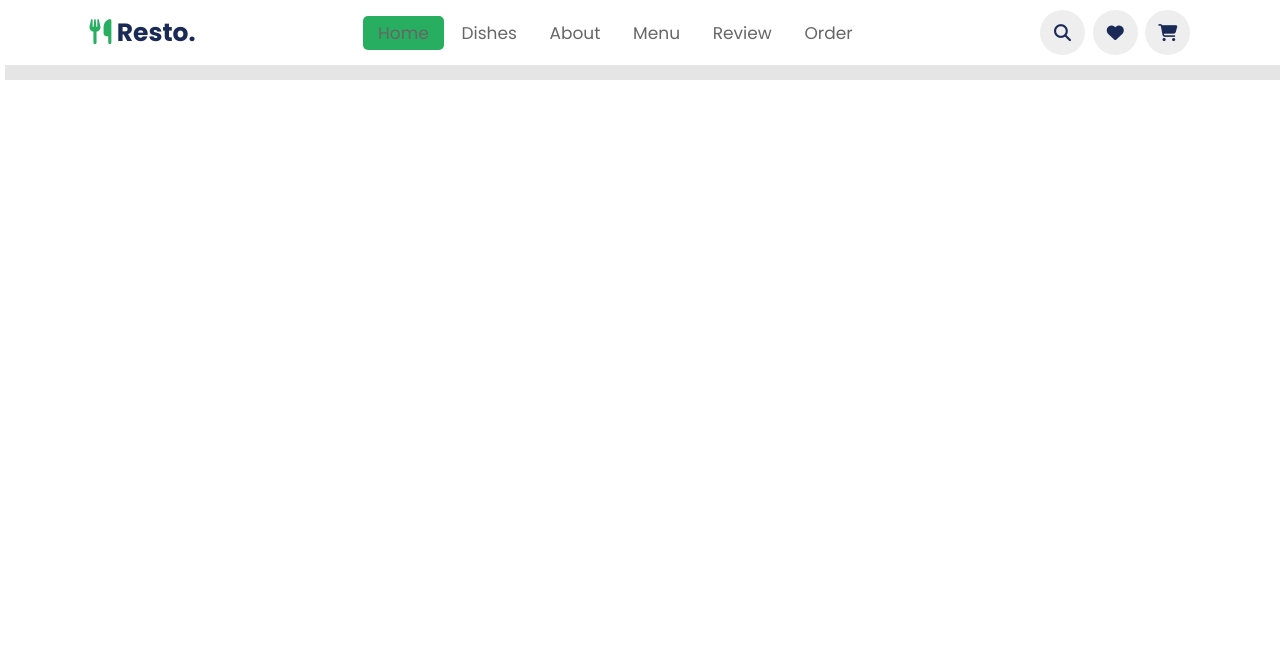
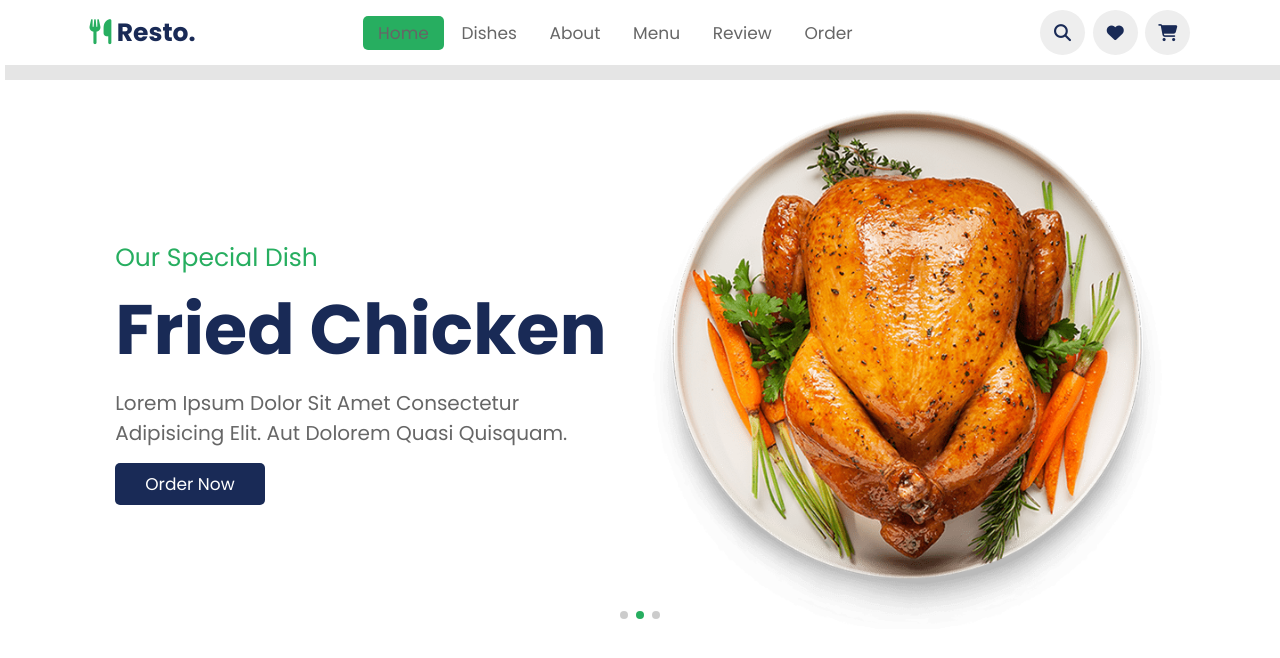
Before and after one commit to arifulhasantotul/projectresto, a plain HTML site: page index.html in a window 1280 px wide. Drawn offline with nearby package versions, Linux system fonts and the light colour scheme.

Commit message:
slider done

```diff
--- a/css/style.css
+++ b/css/style.css
@@ -144,7 +144,72 @@ header .icons #menu_bars{
     top: 2rem; right: 3rem;
     font-size: 4rem;
 }
+/* search end  */
+/* main start */
+main section{
+    padding: 2rem 9%;
+}
 
+main section:nth-child(even){
+    background: #eee;
+}
+.btn{
+    margin-top: 1rem;
+    display: inline-block;
+    font-size: 1.7rem;
+    color: #fff;
+    background: var(--black);
+    border-radius: .5rem;
+    cursor: pointer;
+    padding: .8rem 3rem;
+}
+
+.btn:hover{
+    background: var(--green);
+    letter-spacing: .1rem;
+}
+
+.home .home_slider .slide{
+    display: flex;
+    align-items: center;
+    flex-wrap: wrap;
+    gap: 2rem;
+    padding-top: 9rem;
+}
+
+.home .home_slider .slide .content{
+    flex: 1 1 45rem;
+}
+
+.home .home_slider .slide .image{
+    flex: 1 1 45rem;
+}
+
+.home .home_slider .slide .image img{
+    width: 100%;
+}
+
+.home .home_slider .slide .content span{
+    color: var(--green);
+    font-size: 2.5rem;
+}
+.home .home_slider .slide .content p{
+    color: var(--light-color);
+    font-size: 2rem;
+    padding: .5rem 0;
+    line-height: 1.5;
+}
+
+.home .home_slider .slide .content h3{
+    color: var(--black);
+    font-size: 7rem;
+}
+
+.swiper-pagination-bullet-active{
+    background: var(--green);
+}
+
+/* main end */
 
 
 /* media queries  */
@@ -156,6 +221,9 @@ header .icons #menu_bars{
 
     header{
         padding: 1rem 2rem;
+    }
+    main section{
+        padding: 2rem;
     }
 
 }
@@ -193,6 +261,10 @@ header .icons #menu_bars{
         margin: 0 1rem;
     }
 
+.home .home_slider .slide .content h3{
+    font-size: 5rem;
+}
+
 }
 
 @media (max-width:991px){
--- a/index.html
+++ b/index.html
@@ -8,6 +8,9 @@
 
     <!-- favicon  -->
     <link rel="shortcut icon" href="" type="image/x-icon">
+
+    <!-- swiper css link  -->
+    <link rel="stylesheet" href="https://unpkg.com/swiper@7/swiper-bundle.min.css"/>
 
     <!-- vanilla css file  -->
     <link rel="stylesheet" href="css/style.css">
@@ -65,6 +68,80 @@
     <!-- main start  -->
     <main>
 
+        <!-- home section starts  -->
+        <section class="home" id="home">
+
+            <!-- container starts  -->
+            <article class="swiper home_slider">
+
+                <!-- wrapper start  -->
+                <div class="swiper-wrapper wrapper">
+
+                    <!-- slide 1 start  -->
+                    <div class="swiper-slide slide">
+
+                        <!-- content  -->
+                        <div class="content">
+                            <span>our special dish</span>
+                            <h3>spicy noodles</h3>
+                            <p>Lorem ipsum dolor sit amet consectetur adipisicing elit. Aut dolorem quasi quisquam.</p>
+                            <a href="" class="btn">Order Now</a>
+                        </div>
+                        <!-- image  -->
+                        <div class="image">
+                            <img src="images/home-img-1.png" alt="">
+                        </div>
+
+                    </div>
+                    <!-- slide 1 end  -->
+
+                    <!-- slide 2 start  -->
+                    <div class="swiper-slide slide">
+
+                        <!-- content  -->
+                        <div class="content">
+                            <span>our special dish</span>
+                            <h3>Fried Chicken</h3>
+                            <p>Lorem ipsum dolor sit amet consectetur adipisicing elit. Aut dolorem quasi quisquam.</p>
+                            <a href="" class="btn">Order Now</a>
+                        </div>
+                        <!-- image  -->
+                        <div class="image">
+                            <img src="images/home-img-2.png" alt="">
+                        </div>
+
+                    </div>
+                    <!-- slide 2 end  -->
+
+                    <!-- slide 3 start  -->
+                    <div class="swiper-slide slide">
+
+                        <!-- content  -->
+                        <div class="content">
+                            <span>our special dish</span>
+                            <h3>Hot Pizza</h3>
+                            <p>Lorem ipsum dolor sit amet consectetur adipisicing elit. Aut dolorem quasi quisquam.</p>
+                            <a href="" class="btn">Order Now</a>
+                        </div>
+                        <!-- image  -->
+                        <div class="image">
+                            <img src="images/home-img-3.png" alt="">
+                        </div>
+
+                    </div>
+                    <!-- slide 3 end  -->
+
+                </div>
+                <!-- wrapper end -->
+
+                <div class="swiper-pagination"></div>
+
+            </article>
+            <!-- container end  -->
+
+        </section>
+        <!-- home section end  -->
+
     </main>
     <!-- main end  -->
 
@@ -77,6 +154,12 @@
     <!-- font awesome cdn  -->
     <script src="https://kit.fontawesome.com/f4873ebcd9.js" crossorigin="anonymous"></script>
 
+    <!-- swiper-bundle js -->
+    <script src="https://unpkg.com/swiper@7/swiper-bundle.min.js"></script>
+
+    <!-- initialize swiper  -->
+    <script src="js/initSwiper.js"></script>
+
     <!-- vanilla js  -->
     <script src="js/app.js"></script>
 
--- /dev/null
+++ b/js/initSwiper.js
@@ -0,0 +1,13 @@
+var swiper = new Swiper(".home_slider", {
+    spaceBetween: 30,
+    centeredSlides: true,
+    autoplay: {
+        delay: 3500,
+        disableOnInteraction: false,
+    },
+    pagination: {
+        el: ".swiper-pagination",
+        clickable: true,
+    },
+    loop:true,
+});
```
